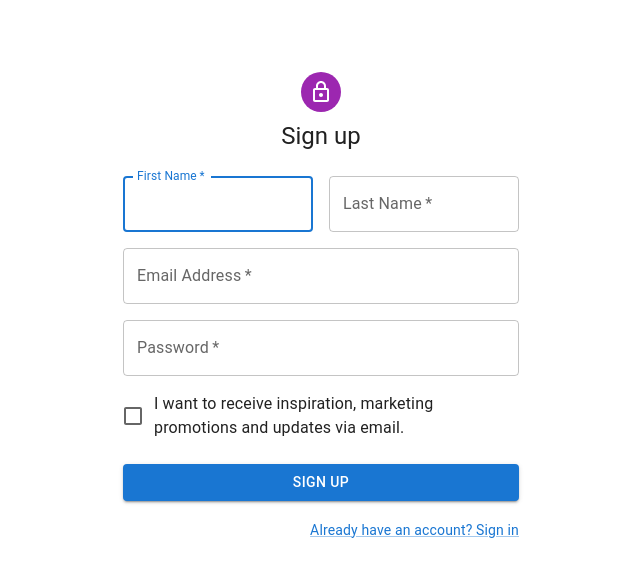
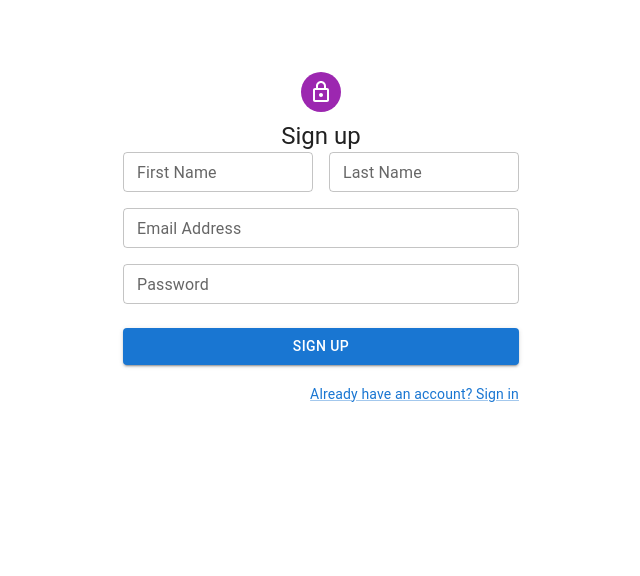
Before and after one commit to Shihab2022/Lost-And-Found, a Next.js app in the folder front-end/: page /register in a window 1280 px wide. Shown: the top 576 px of the page, without its empty margins (319-959 px from the left). Built offline with nearby package versions, Linux system fonts and the light colour scheme.

Commit message:
create register page

```diff
--- /dev/null
+++ b/front-end/src/Schema/registerSchema.ts
@@ -0,0 +1,12 @@
+import { z } from "zod";
+
+export const registerValidationSchema = z.object({
+    firstName: z.string({
+        required_error: "First Name is required",
+    }),
+    lastName: z.string({
+        required_error: "Last Name is required",
+    }),
+    email: z.string().email("Please enter a valid email address!"),
+    password: z.string().min(4, "Must be at least 4 characters"),
+});
--- a/front-end/src/app/login/page.tsx
+++ b/front-end/src/app/login/page.tsx
@@ -17,9 +17,11 @@ import CForm from "@/components/froms/CFroms";
 import { zodResolver } from "@hookform/resolvers/zod";
 import { loginValidationSchema } from "@/Schema/loginSchema";
 import CInputField from "@/components/froms/CInput";
-
+import { FieldValues} from "react-hook-form";
 export default function Login() {
-  const handleLogin = async () => {};
+  const handleLogin = async (values: FieldValues) => {
+    console.log({values})
+  };
   return (
     <Container component="main" maxWidth="xs">
       <CssBaseline />
--- a/front-end/src/app/register/page.tsx
+++ b/front-end/src/app/register/page.tsx
@@ -13,23 +13,16 @@ import LockOutlinedIcon from "@mui/icons-material/LockOutlined";
 import Typography from "@mui/material/Typography";
 import Container from "@mui/material/Container";
 import { createTheme, ThemeProvider } from "@mui/material/styles";
-
-
-// TODO remove, this demo shouldn't need to reset the theme.
-const defaultTheme = createTheme();
-
-export default function SignUp() {
-  const handleSubmit = (event: React.FormEvent<HTMLFormElement>) => {
-    event.preventDefault();
-    const data = new FormData(event.currentTarget);
-    console.log({
-      email: data.get("email"),
-      password: data.get("password"),
-    });
+import CInputField from "@/components/froms/CInput";
+import CForm from "@/components/froms/CFroms";
+import { zodResolver } from "@hookform/resolvers/zod";
+import { registerValidationSchema } from "@/Schema/registerSchema";
+import { FieldValues} from "react-hook-form";
+export default function Register() {
+  const handleRegister = async (values: FieldValues) => {
+    console.log({values})
   };
-
   return (
-    <ThemeProvider theme={defaultTheme}>
     <Container component="main" maxWidth="xs">
       <CssBaseline />
       <Box
@@ -46,61 +39,47 @@ export default function SignUp() {
         <Typography component="h1" variant="h5">
           Sign up
         </Typography>
-          <Box
-            component="form"
-            noValidate
-            onSubmit={handleSubmit}
-            sx={{ mt: 3 }}
+        <CForm
+          onSubmit={handleRegister}
+          resolver={zodResolver(registerValidationSchema)}
+          defaultValues={{
+            email: "",
+            password: "",
+            firstName:"",
+            lastName:''
+          }}
         >
           <Grid container spacing={2}>
             <Grid item xs={12} sm={6}>
-                <TextField
-                  autoComplete="given-name"
+              <CInputField
+                label="First Name"
+                type="text"
+                fullWidth={true}
                 name="firstName"
-                  required
-                  fullWidth
-                  id="firstName"
-                  label="First Name"
-                  autoFocus
               />
             </Grid>
             <Grid item xs={12} sm={6}>
-                <TextField
-                  required
-                  fullWidth
-                  id="lastName"
+              <CInputField
                 label="Last Name"
+                type="text"
+                fullWidth={true}
                 name="lastName"
-                  autoComplete="family-name"
               />
             </Grid>
             <Grid item xs={12}>
-                <TextField
-                  required
-                  fullWidth
-                  id="email"
+              <CInputField
                 label="Email Address"
+                type="email"
+                fullWidth={true}
                 name="email"
-                  autoComplete="email"
               />
             </Grid>
             <Grid item xs={12}>
-                <TextField
-                  required
-                  fullWidth
-                  name="password"
+              <CInputField
                 label="Password"
                 type="password"
-                  id="password"
-                  autoComplete="new-password"
-                />
-              </Grid>
-              <Grid item xs={12}>
-                <FormControlLabel
-                  control={
-                    <Checkbox value="allowExtraEmails" color="primary" />
-                  }
-                  label="I want to receive inspiration, marketing promotions and updates via email."
+                fullWidth={true}
+                name="password"
               />
             </Grid>
           </Grid>
@@ -112,6 +91,7 @@ export default function SignUp() {
           >
             Sign Up
           </Button>
+        </CForm>
         <Grid container justifyContent="flex-end">
           <Grid item>
             <Link href="#" variant="body2">
@@ -120,8 +100,6 @@ export default function SignUp() {
           </Grid>
         </Grid>
       </Box>
-        </Box>
     </Container>
-    </ThemeProvider>
   );
 }
```
Lines whose indentation alone changed are shown as unchanged.
